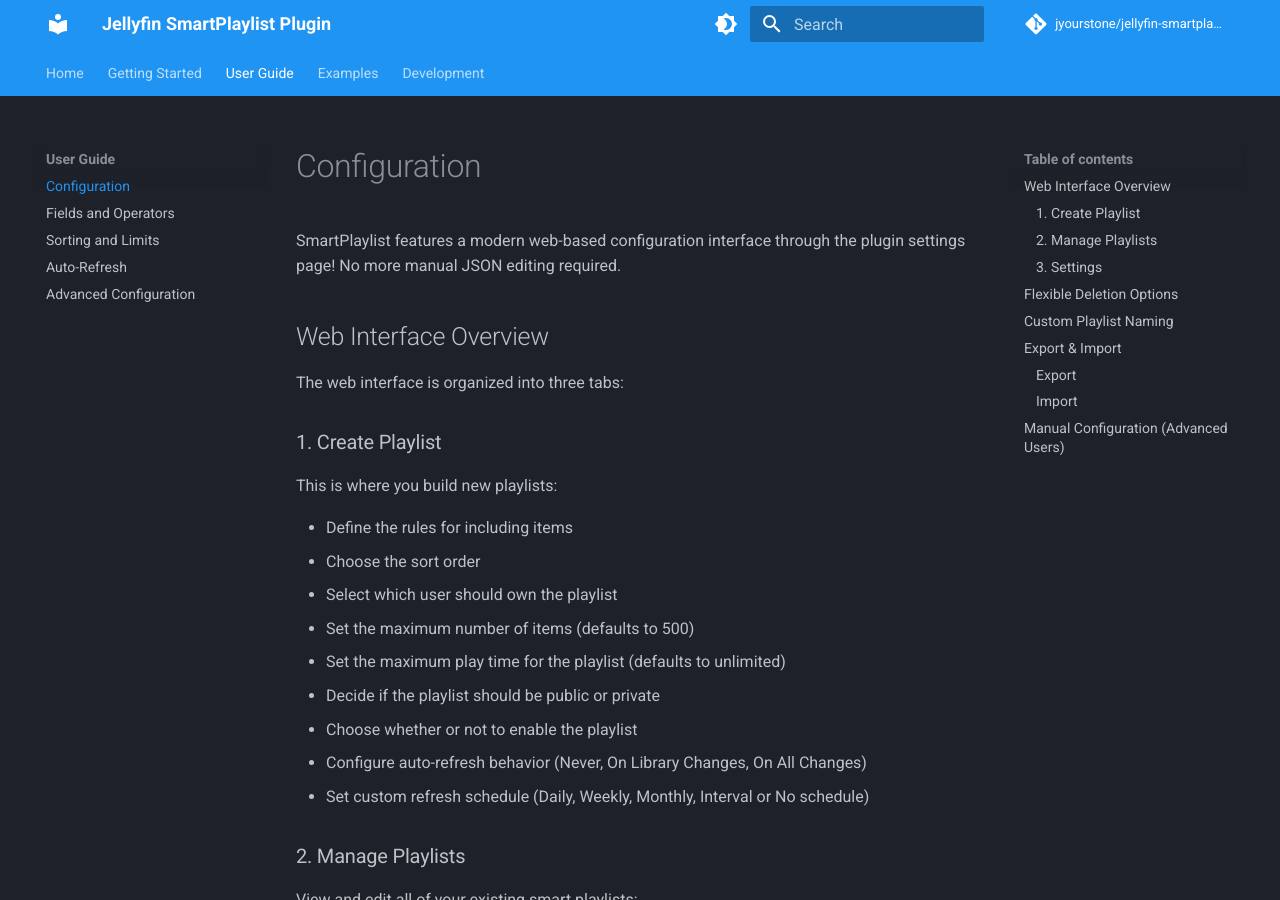
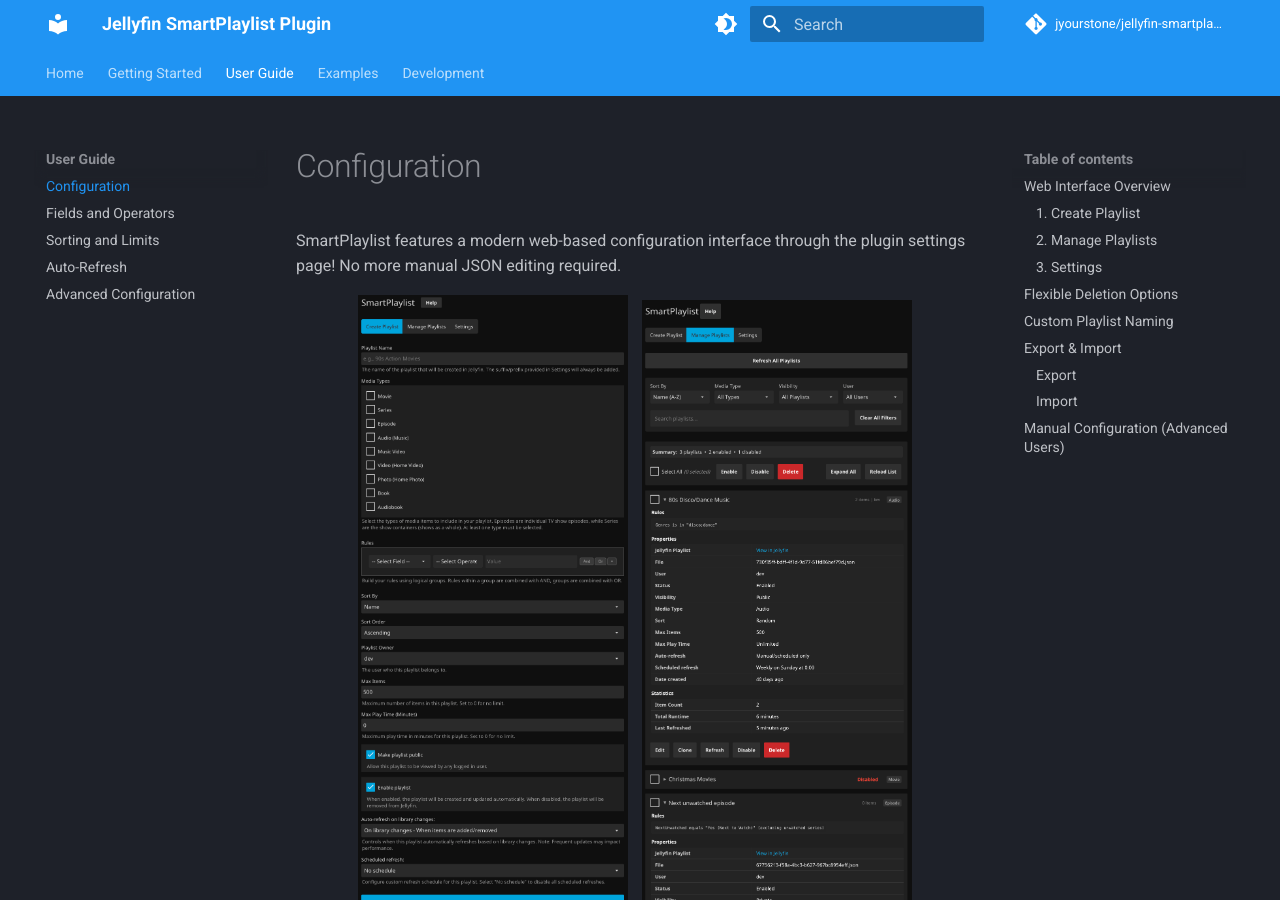
Before and after one commit to jyourstone/jellyfin-smartplaylist-plugin, an MkDocs documentation site: the page built from docs/content/user-guide/configuration.md, in a window 1280 px wide and 900 px high. Built offline with MkDocs 1.6.1 and Material for MkDocs 9.7.7, drawn with Linux system fonts in a browser that asks for light colours; comment, search, counter and statistics services are not loaded.

Commit message:
Updates to Readme and Documentation

```diff
--- a/docs/content/user-guide/configuration.md
+++ b/docs/content/user-guide/configuration.md
@@ -1,6 +1,14 @@
 # Configuration
 
 SmartPlaylist features a modern web-based configuration interface through the plugin settings page! No more manual JSON editing required.
+
+<div align="center">
+    <p>
+        <img alt="Create playlist page" src="https://raw.githubusercontent.com/jyourstone/jellyfin-smartplaylist-plugin/main/images/config_page_create.png" width="270" style="margin-right: 10px;"/>
+        <img alt="Manage playlists page" src="https://raw.githubusercontent.com/jyourstone/jellyfin-smartplaylist-plugin/main/images/config_page_manage.png" width="270" style="margin-right: 10px;"/>
+        <img alt="Settings page" src="https://raw.githubusercontent.com/jyourstone/jellyfin-smartplaylist-plugin/main/images/config_page_settings.png" width="270"/>
+    </p>
+</div>
 
 ## Web Interface Overview
 
```
Also changed, not shown: README.md.
